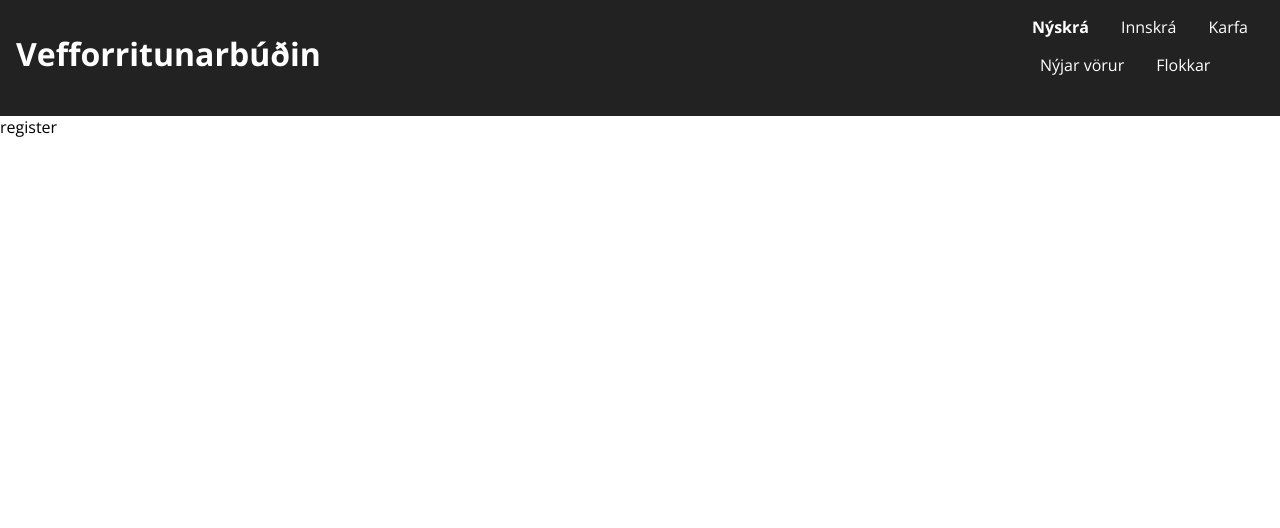
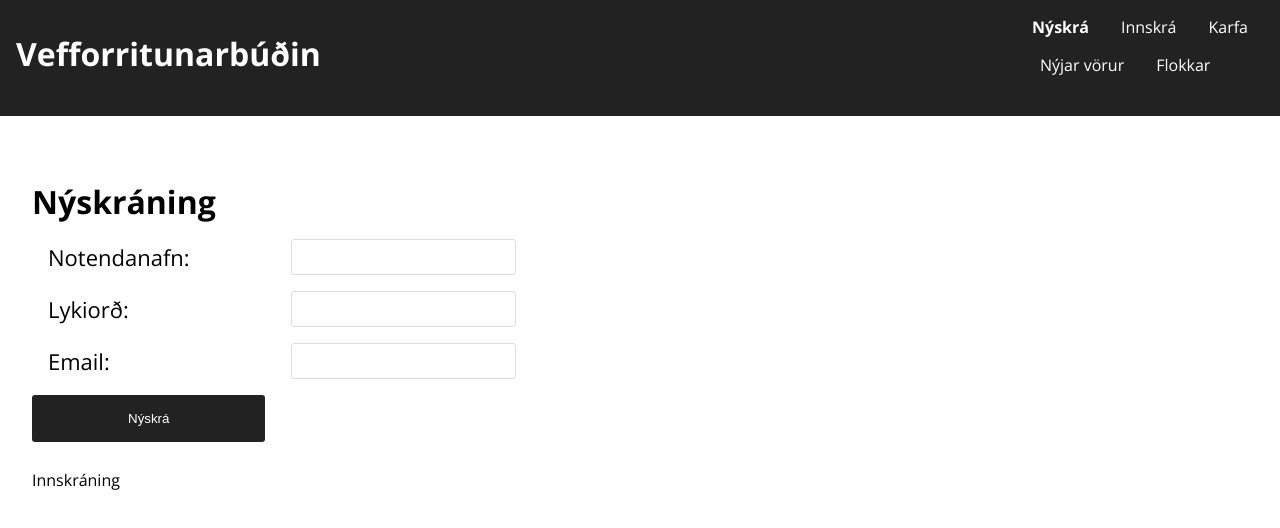
Before and after one commit to bjorgvinhall/Vefforritun2_Hopverkefni2, a React (Create React App) app: page /register in a window 1280 px wide. Shown: the top 528 px of the page. Built offline with nearby package versions, Linux system fonts and the light colour scheme.

Commit message:
register utlit

```diff
--- a/src/routes/register/Register.scss
+++ b/src/routes/register/Register.scss
@@ -1,4 +1,39 @@
 @import '../../config.scss';
 
 .register {
+    padding-left: 2rem;
+    flex-direction: row;
+    margin-bottom: 1rem;
 }
+
+.register__title {
+    padding-top: 4rem;
+}
+
+.register__form {
+    max-width: 500px;
+}
+.register__field {
+    display:flex;
+    margin: 1rem;
+}
+.register__button button {
+    background-color: #222;
+    color: #ffffff;
+    padding: 1rem 6rem;
+    border-style: none;
+    border-radius: 3px;
+    margin-bottom: 2em;
+}
+.register__input {
+    font-size: 1rem;
+    padding: 8px;
+    border: 1px solid #ddd;
+    border-radius: 3px;
+}
+.register__label {
+    flex: 1;
+    display: flex;
+    align-items: center;
+    font-size: 1.375rem;
+}
--- a/src/routes/register/Register.tsx
+++ b/src/routes/register/Register.tsx
@@ -4,6 +4,35 @@ import './Register.scss';
 
 export default function Register() {
   return (
-    <p>register</p>
+    <div className="register">
+      <h1 className="register__title">
+        Nýskráning
+      </h1>
+      <div className="register__form">
+      <div className="register__field">
+      <label className="register__label">
+      Notendanafn:
+      </label>
+      <input className="register__input" type="text"></input>
+      </div>
+      <div className="register__field">
+      <label className="register__label">
+      Lykiorð:
+      </label>
+      <input className="register__input" type="text"></input>
+      </div>
+      <div className="register__field">
+      <label className="register__label">
+      Email:
+      </label>
+      <input className="register__input" type="text"></input>
+      </div>
+        <div className="register__button">
+        <button>Nýskrá</button>
+        </div>
+        <p>Innskráning</p>
+      </div>
+
+    </div>
   )
 }
```
